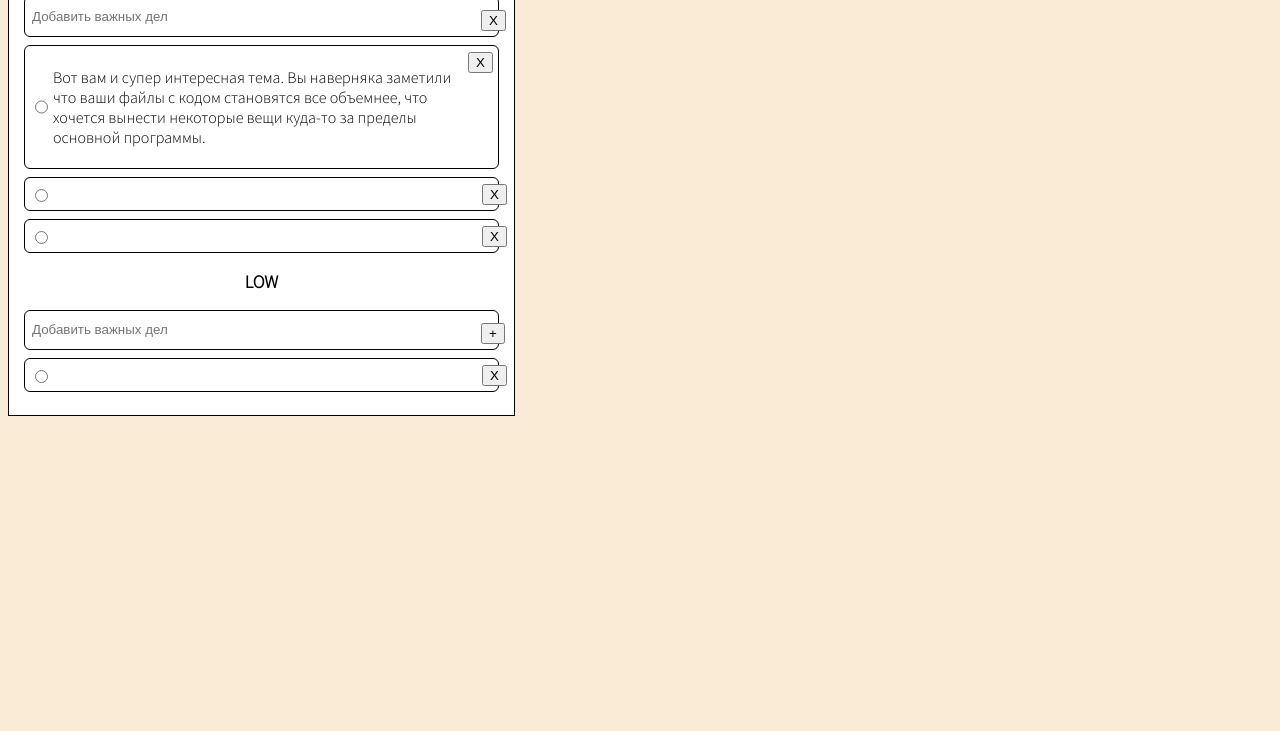
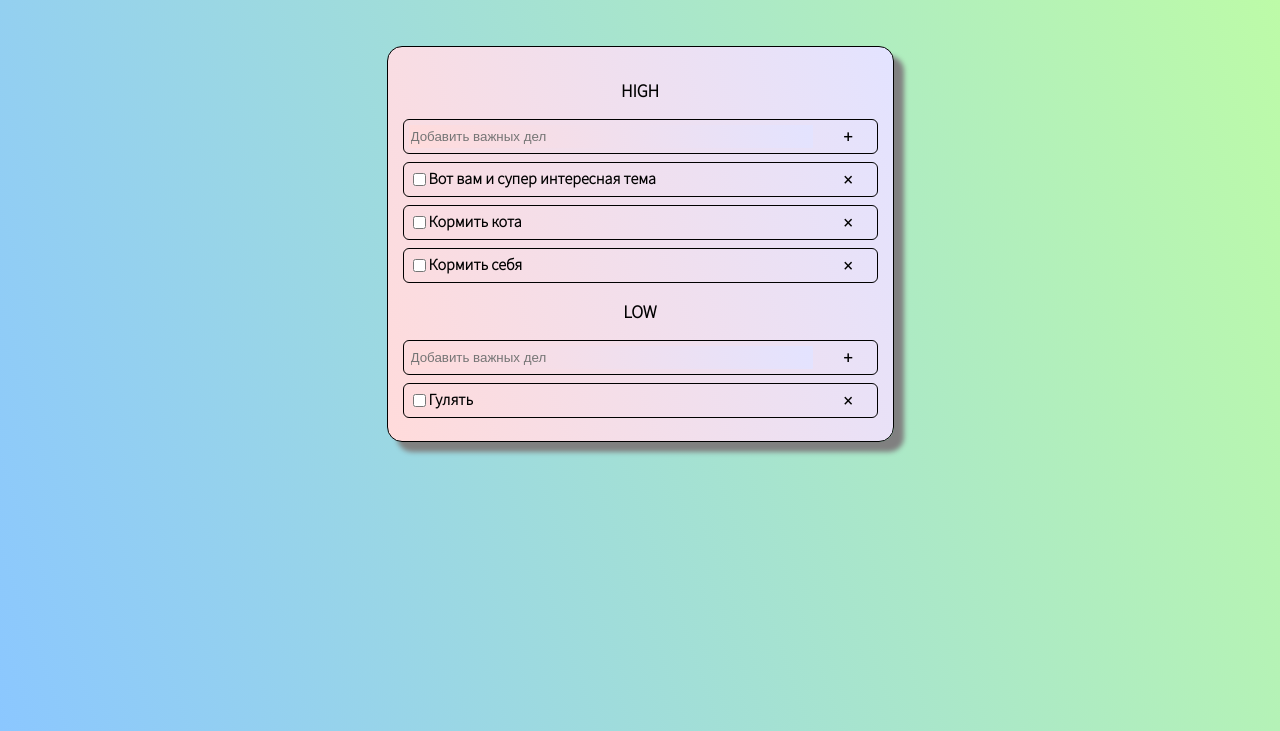
Before and after one commit to Pavlik1996/pablo_, a plain HTML site: page 43_ToDo_UI/index.html in a window 1280 px wide. Shown: the part 85-816 px from the top of the page. Drawn offline with Linux system fonts and the light colour scheme.

Commit message:
Todo pade DONE

```diff
--- a/43_ToDo_UI/index.html
+++ b/43_ToDo_UI/index.html
@@ -14,54 +14,53 @@
     <link rel="stylesheet" href="style.css" />
   </head>
   <body>
+    <div class="header"><h1>ToDo UI</h1></div>
     <div class="container">
       <div class="todoall">
-        <p class="priority">HIGH</p>
-        <div class="blokone">
-          <input type="text" placeholder="Добавить важных дел" />
-          <div class="line">
-            <button>X</button>
+        <div class="high">
+          <p class="priority">HIGH</p>
+          <div class="blokadd">
+            <label for="task5">
+              <input type="text" id="task5" placeholder="Добавить важных дел" />
+            </label>
+            <div class="button">+</div>
+          </div>
+          <div class="blokUs">
+            <label for="task2">
+              <input type="checkbox" id="task2" />Вот вам и супер интересная
+              тема
+            </label>
+            <div class="button">&times;</div>
+          </div>
+          <div class="blokUs">
+            <label for="task3">
+              <input type="checkbox" id="task3" />
+              Кормить кота
+            </label>
+            <div class="button">&times;</div>
+          </div>
+          <div class="blokUs">
+            <label for="task4">
+              <input type="checkbox" id="task4" />
+              Кормить себя
+            </label>
+            <div class="button">&times;</div>
           </div>
         </div>
-        <div class="bloktwo">
-          <p>
-            <input type="radio" />Вот вам и супер интересная тема. Вы наверняка
-            заметили что ваши файлы с кодом становятся все объемнее, что хочется
-            вынести некоторые вещи куда-то за пределы основной программы.
-          </p>
-          <div class="line2">
-            <button>X</button>
+        <div class="low">
+          <p class="priority">LOW</p>
+          <div class="blokadd">
+            <label for="task5">
+              <input type="text" id="task5" placeholder="Добавить важных дел" />
+            </label>
+            <div class="button">+</div>
           </div>
-        </div>
-        <div class="blokthree">
-          <input type="radio" />
-          <input type="text" />
-
-          <div class="line3">
-            <button>X</button>
-          </div>
-        </div>
-        <div class="blokthree">
-          <input type="radio" />
-          <input type="text" />
-
-          <div class="line3">
-            <button>X</button>
-          </div>
-        </div>
-        <p class="priority">LOW</p>
-        <div class="blokone">
-          <input type="text" placeholder="Добавить важных дел" />
-          <div class="line">
-            <button>+</button>
-          </div>
-        </div>
-        <div class="blokthree">
-          <input type="radio" />
-          <input type="text" />
-
-          <div class="line3">
-            <button>X</button>
+          <div class="blokUs">
+            <label for="task6">
+              <input type="checkbox" id="task6" />
+              Гулять
+            </label>
+            <div class="button">&times;</div>
           </div>
         </div>
       </div>
--- a/43_ToDo_UI/style.css
+++ b/43_ToDo_UI/style.css
@@ -1,20 +1,18 @@
 body {
+  height: 100vh;
   font-family: "Source Sans Pro", sans-serif;
-  background-color: antiquewhite;
+  background: linear-gradient(70deg, #8bc7ff, #befca6);
+  display: flex;
+  flex-direction: column;
+  align-items: center;
 }
 
-.blokone {
-  padding: 5px;
-  display: flex;
-  border: 1px solid black;
-  border-radius: 6px;
-  margin-bottom: 8px;
-}
-.blokone input {
-  border: 0px;
+h1 {
+  color: rgba(39, 59, 175, 0.514);
 }
 
-.bloktwo {
+.blokUs {
+  font-weight: 700;
   padding: 5px;
   display: flex;
   border: 1px solid black;
@@ -22,15 +20,12 @@ body {
   margin-bottom: 8px;
 }
 
-.bloktwo input {
-  margin: 5px;
-}
-
-.bloktwo p {
+.blokUs label {
+  width: 435px;
   display: flex;
 }
 
-.blokthree {
+.blokadd {
   padding: 5px;
   display: flex;
   border: 1px solid black;
@@ -38,15 +33,26 @@ body {
   margin-bottom: 8px;
 }
 
-.blokthree input {
-  border: 0;
+.blokadd input {
+  border: 0px;
+  outline: none;
+  width: 400px;
+  background: linear-gradient(70deg, #ffdbdb, #e3e3ff);
+}
+
+.blokadd label {
+  width: 435px;
+  display: flex;
 }
 
 .todoall {
+  background: linear-gradient(70deg, #ffdbdb, #e3e3ff);
+  margin-top: 40px;
+  border-radius: 15px;
   width: 475px;
   border: 1px solid black;
-  background-color: #ffffff;
   padding: 15px;
+  box-shadow: 10px 10px 5px #808080;
 }
 
 .priority {
@@ -58,31 +64,14 @@ body {
   justify-content: center;
 }
 
-.lineone {
-  position: absolute;
-  width: 18.01px;
-  height: 0px;
-  border: 1px solid #998899;
-  transform: matrix(1, 0, 0.08, 1, 0, 0);
+.button {
+  font-weight: 800;
+  font-size: 18px;
+  cursor: pointer;
+  transition: 0.4s;
+  user-select: none;
 }
 
-.line {
-  display: flex;
-  margin-top: 7.5px;
-  align-items: center;
-  margin-left: 270px;
+.button:hover {
+  transform: scale(2);
 }
-
-.line3 {
-  align-items: center;
-  padding-left: 250px;
-}
-
-.linetwo {
-  position: absolute;
-  width: 18.04px;
-  height: 0px;
-
-  border: 1px solid #998899;
-  transform: matrix(-0.02, -1, 1, 0.05, 0, 0);
-}
```
